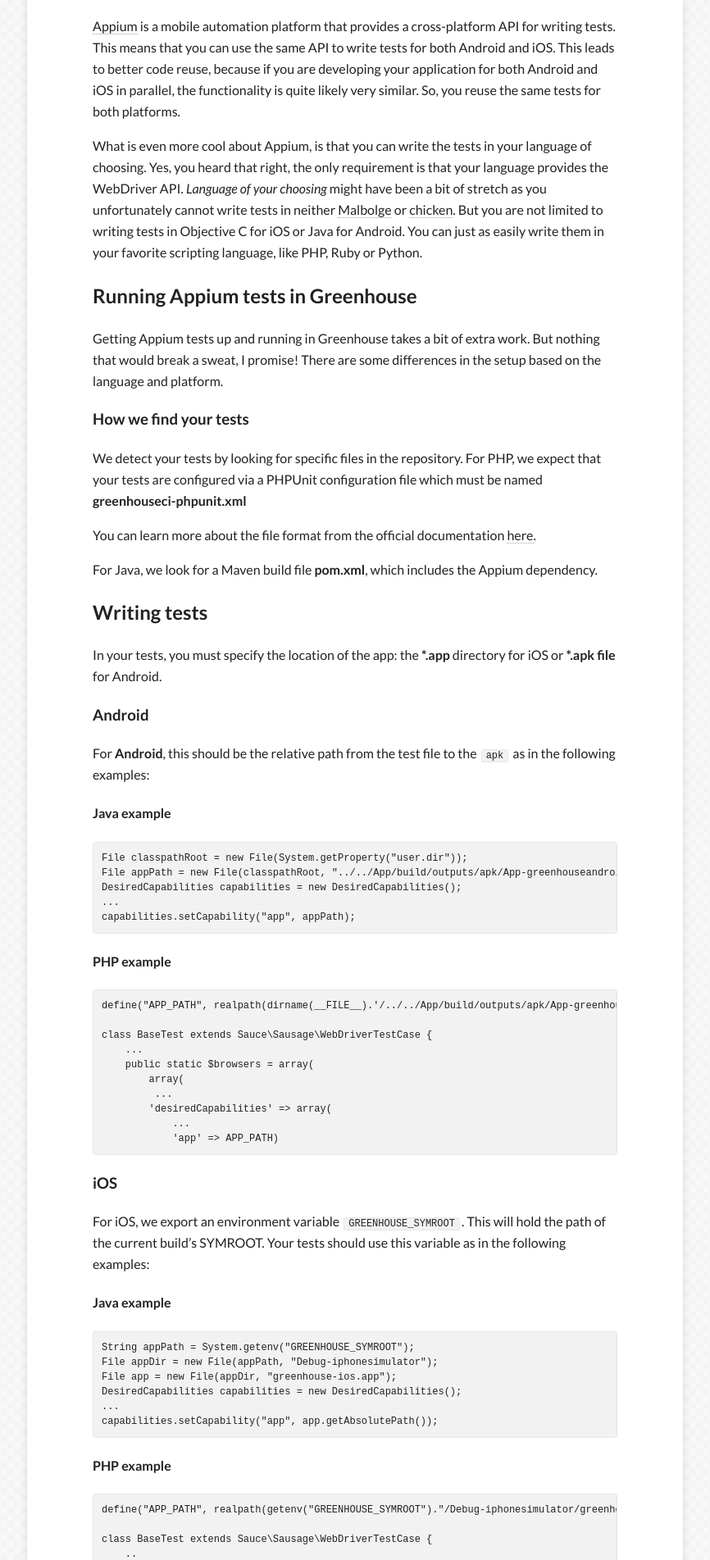
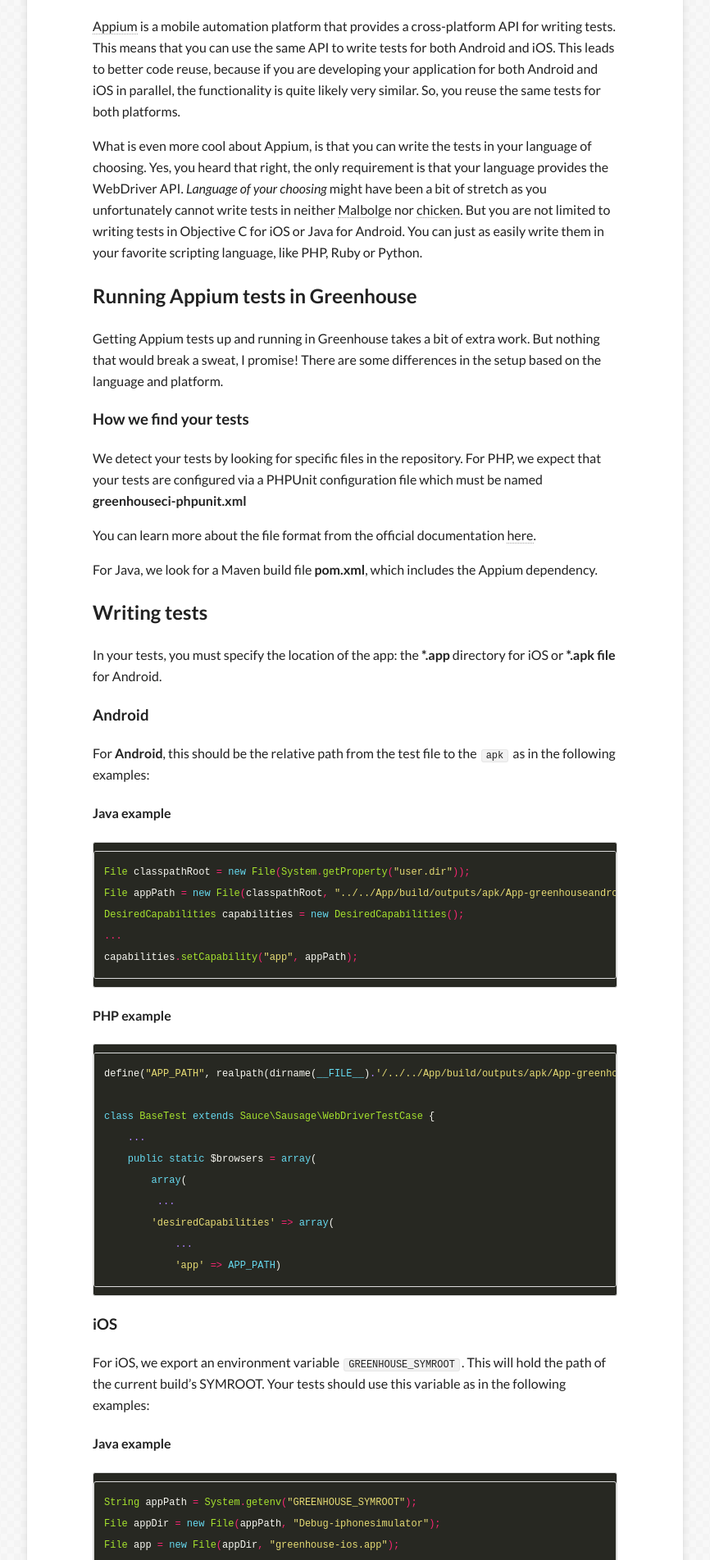
Before and after one commit to GreenhouseCI/blog.greenhouseci.com, a Jekyll site: the page built from _posts/2015-02-11-appium-support.md, in a window 1280 px wide. Shown: the part 545-2448 px from the top of the page at 82% size, without its empty margins (207-1073 px from the left). Built offline with Jekyll 4.4.1, drawn with Linux system fonts in a browser that asks for light colours; nearby versions of some CDN libraries; comment, search, counter and statistics services are not loaded; some of the changed text lies outside the part shown.

Commit message:
Use syntax highlighting and change pre style

```diff
--- a/_posts/2015-02-11-appium-support.md
+++ b/_posts/2015-02-11-appium-support.md
@@ -16,7 +16,7 @@
 <a href="http://appium.io/">Appium</a> is a mobile automation platform that provides a cross-platform API for writing tests.
 This means that you can use the same API to write tests for both Android and iOS. This leads to better code reuse, because if you are developing your application for both Android and iOS in parallel, the functionality is quite likely very similar. So, you reuse the same tests for both platforms.
 
-What is even more cool about Appium, is that you can write the tests in your language of choosing. Yes, you heard that right, the only requirement is that your language provides the WebDriver API. *Language of your choosing* might have been  a bit of stretch as you unfortunately cannot write tests in neither <a href="http://esolangs.org/wiki/Malbolge">Malbolge</a> or <a href="http://esolangs.org/wiki/chicken">chicken</a>. But you are not limited to writing tests in Objective C for iOS or Java for Android. You can just as easily write them in your favorite scripting language, like PHP, Ruby or Python.
+What is even more cool about Appium, is that you can write the tests in your language of choosing. Yes, you heard that right, the only requirement is that your language provides the WebDriver API. *Language of your choosing* might have been  a bit of stretch as you unfortunately cannot write tests in neither <a href="http://esolangs.org/wiki/Malbolge">Malbolge</a> nor <a href="http://esolangs.org/wiki/chicken">chicken</a>. But you are not limited to writing tests in Objective C for iOS or Java for Android. You can just as easily write them in your favorite scripting language, like PHP, Ruby or Python.
 
 
 <h2>Running Appium tests in Greenhouse</h2>
@@ -42,15 +42,19 @@
 For <b>Android</b>, this should be the relative path from the test file to the <code>apk</code> as in the following examples:
 
 <h4>Java example</h4>
-<pre>File classpathRoot = new File(System.getProperty("user.dir"));
+
+{% highlight java %}
+File classpathRoot = new File(System.getProperty("user.dir"));
 File appPath = new File(classpathRoot, "../../App/build/outputs/apk/App-greenhouseandroid-debug.apk");
 DesiredCapabilities capabilities = new DesiredCapabilities();
 ...
 capabilities.setCapability("app", appPath);
-</pre>
+{% endhighlight %}
 
 <h4>PHP example</h4>
-<pre>define("APP_PATH", realpath(dirname(__FILE__).'/../../App/build/outputs/apk/App-greenhouseandroid-debug.apk'));
+
+{% highlight php %}
+define("APP_PATH", realpath(dirname(__FILE__).'/../../App/build/outputs/apk/App-greenhouseandroid-debug.apk'));
 
 class BaseTest extends Sauce\Sausage\WebDriverTestCase {
     ...
@@ -59,20 +63,28 @@
          ...
         'desiredCapabilities' => array(
             ...
-            'app' => APP_PATH)</pre>
+            'app' => APP_PATH)
+{% endhighlight %}
 
 <h3>iOS</h3>
 
 For iOS, we export an environment variable <code>GREENHOUSE_SYMROOT</code>. This will hold the path of the current build's SYMROOT. Your tests should use this variable as in the following examples: <br />
+
 <h4>Java example</h4>
-<pre>String appPath = System.getenv("GREENHOUSE_SYMROOT");
+
+{% highlight java %}
+String appPath = System.getenv("GREENHOUSE_SYMROOT");
 File appDir = new File(appPath, "Debug-iphonesimulator");
 File app = new File(appDir, "greenhouse-ios.app");
 DesiredCapabilities capabilities = new DesiredCapabilities();
 ...
-capabilities.setCapability("app", app.getAbsolutePath());</pre>
+capabilities.setCapability("app", app.getAbsolutePath());
+{% endhighlight %}
+
 <h4>PHP example</h4>
-<pre>define("APP_PATH", realpath(getenv("GREENHOUSE_SYMROOT")."/Debug-iphonesimulator/greenhouse-ios.app"));
+
+{% highlight php %}
+define("APP_PATH", realpath(getenv("GREENHOUSE_SYMROOT")."/Debug-iphonesimulator/greenhouse-ios.app"));
 
 class BaseTest extends Sauce\Sausage\WebDriverTestCase {
     ..
@@ -81,8 +93,10 @@
         ...
         'desiredCapabilities' => array(
             ...
-            'app' => APP_PATH)</pre>
-Example code is available for both <a href="https://github.com/lauriskr/greenhouse-android/tree/appium">Android</a> and <a href="https://github.com/lauriskr/greenhouse-ios/tree/appium/greenhouse-ios/appium">iOS</a>
+            'app' => APP_PATH)
+{% endhighlight %}
+
+Example code is available for both <a href="https://github.com/GreenhouseCI/greenhouse-android/tree/appium">Android</a> and <a href="https://github.com/GreenhouseCI/greenhouse-ios/tree/appium/greenhouse-ios/appium">iOS</a>.
 
 <h3>Testing view</h3>
 We have added a testing configuration view where you can disable or enable tests.
--- a/css/custom.css
+++ b/css/custom.css
@@ -25,11 +25,15 @@
 }
 
 pre {
-    background-color: #f2f2f2;
-    border: 1px solid #e6e6e6;
+    margin-bottom: 1.5em;
+    font-size: 12px;
+    font-size: .75rem;
+    line-height: 2.1667;
+    color: #d0d0d0;
+    background-color: #272822;
+    border: 1px solid #dbdbdb;
     -webkit-border-radius: 3px;
     -moz-border-radius: 3px;
-    border-radius: 3px;
     padding: 10px;
 }
 
```
Also changed, not shown: _posts/2015-01-12-robotium-and-espresso.md (+14 -6 lines), android_tutorial.md (+6 -2 lines).
